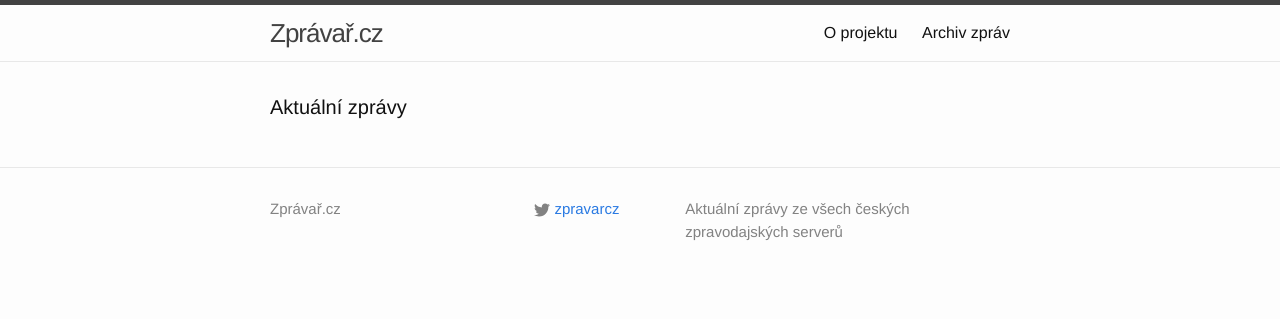
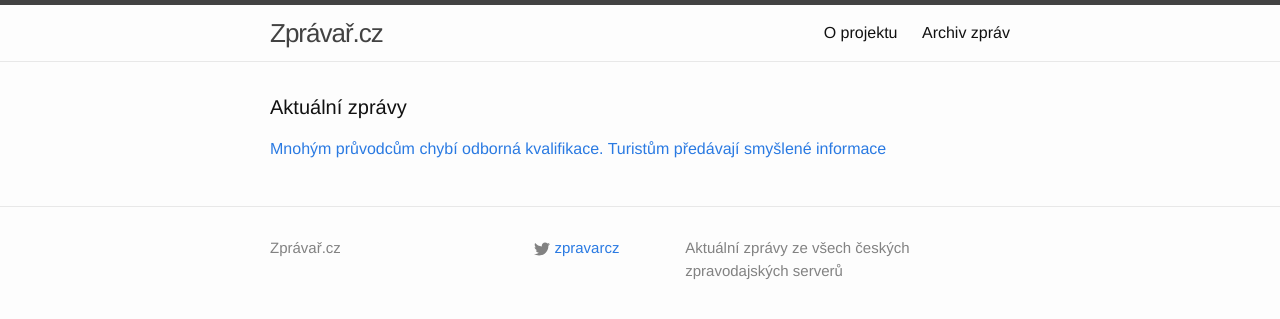
Before and after one commit to adliska/zpravar, a Jekyll site: the page built from index.html, in a window 1280 px wide. Shown: the top 319 px of the page. Built offline with Jekyll 4.4.1, drawn with Linux system fonts in a browser that asks for light colours.

Commit message:
zpravar news update

```diff
--- a/index.html
+++ b/index.html
@@ -5,4 +5,11 @@ layout: default
 <div class="home">
     <h1 class="page-heading">Aktuální zprávy</h1>
 
-</div>
+<p><a href="javascript:;" onclick="toggle_visibility('zpravy0')">Mnohým průvodcům chybí odborná kvalifikace. Turistům předávají smyšlené informace </a></p>
+<div id="zpravy0" style="display:none">
+<ul>
+<li><a href=http://www.rozhlas.cz/_zprava/mnohym-pruvodcum-chybi-odborna-kvalifikace-turistum-predavaji-smyslene-informace--1450263>Mnohým průvodcům chybí odborná kvalifikace. Turistům předávají smyšlené informace  - www.rozhlas.cz</a></li>
+<li><a href=http://www.rozhlas.cz/_zprava/mnohym-pruvodcum-chybi-odborna-kvalifikace-turistum-casto-predavaji-smyslene-informace--1450263>Mnohým průvodcům chybí odborná kvalifikace. Turistům často předávají smyšlené informace  - www.rozhlas.cz</a></li>
+<li><a href=http://www.rozhlas.cz/_zprava/mnohym-pruvodcum-chybi-odborna-kvalifikace-turistum-casto-predava-smyslene-informace--1450263>Mnohým průvodcům chybí odborná kvalifikace. Turistům často předává smyšlené informace  - www.rozhlas.cz</a></li>
+</ul>
+</div></div>
```
